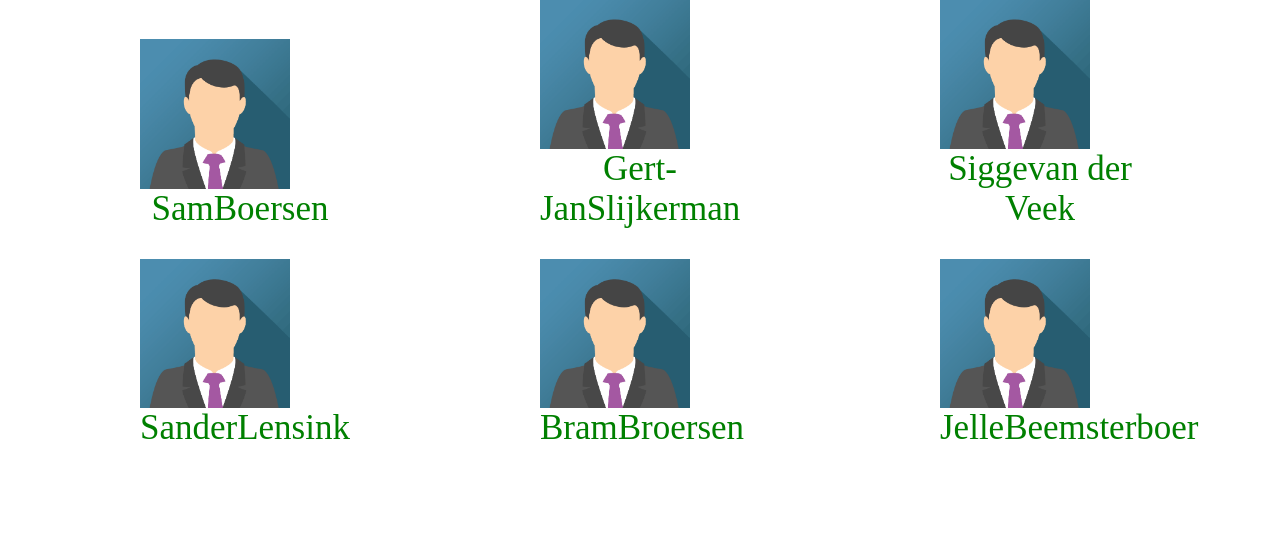
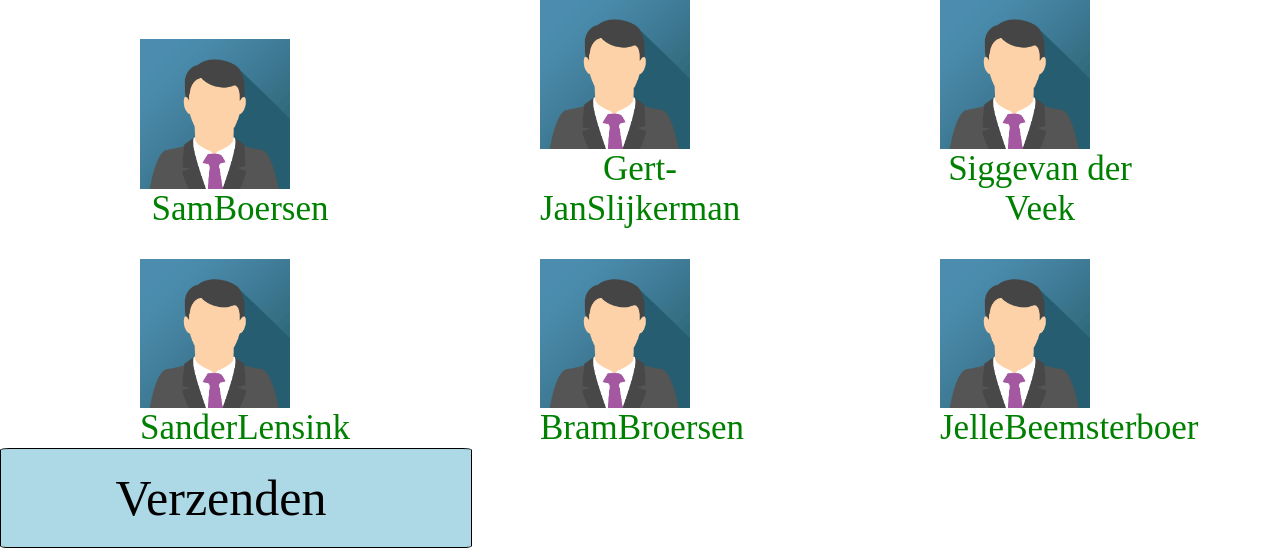
Before and after one commit to Daan7777/pro_coding, a PHP site: page /persoon.php?partij=1 in a window 1280 px wide. Shown: the part 3802-4350 px from the top of the page. Before the commit the page ends 4241 px from the top, so only its background shows below. Run offline with PHP 8.4, Linux system fonts and the light colour scheme; the visitor is signed in with stand-in values (Sample User, id 1); data comes from the database, SQL or seed files in the repository.

Commit message:
verzenden knop toegevoegd

```diff
--- a/persoon.php
+++ b/persoon.php
@@ -59,5 +59,7 @@
     $conn->close();
     ?>
 
-
+<div class="back rightdown">
+        <a class="nodecoration big" href="goodbye.php">Verzenden</a>
+    </div>
 </body>
```
